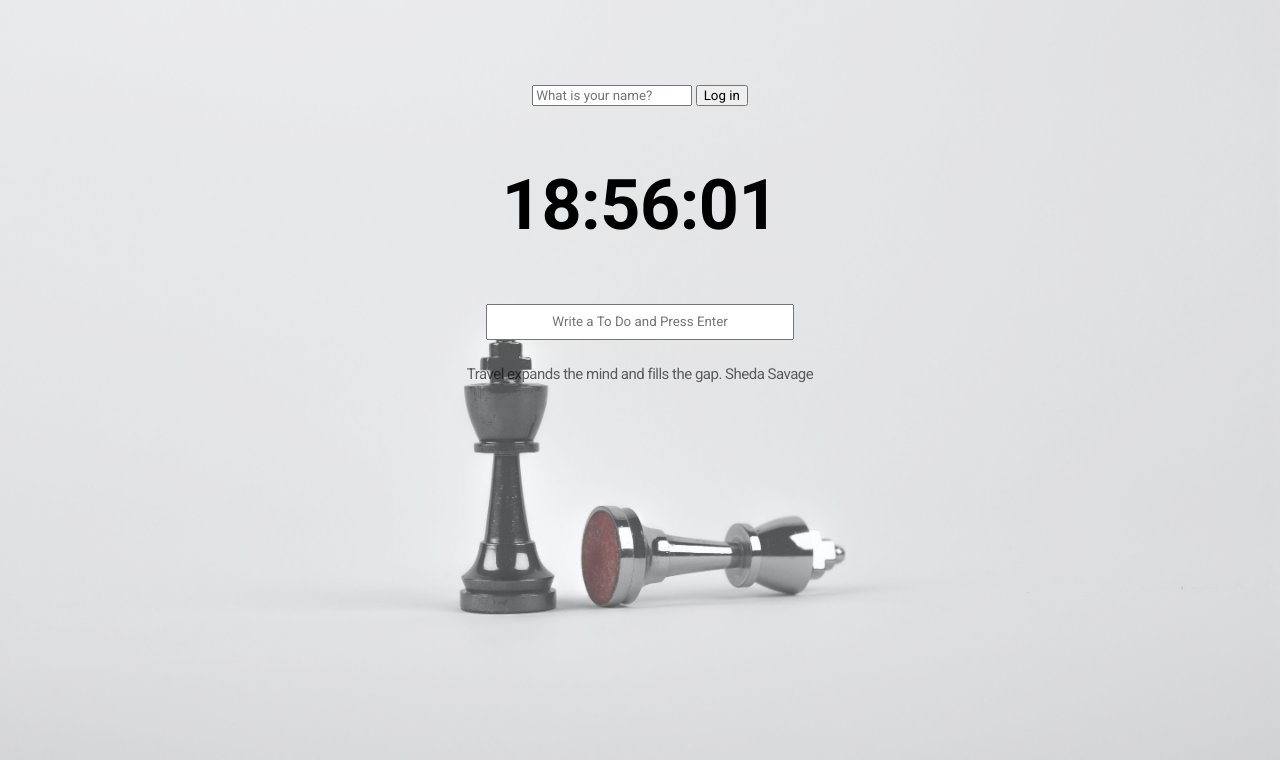
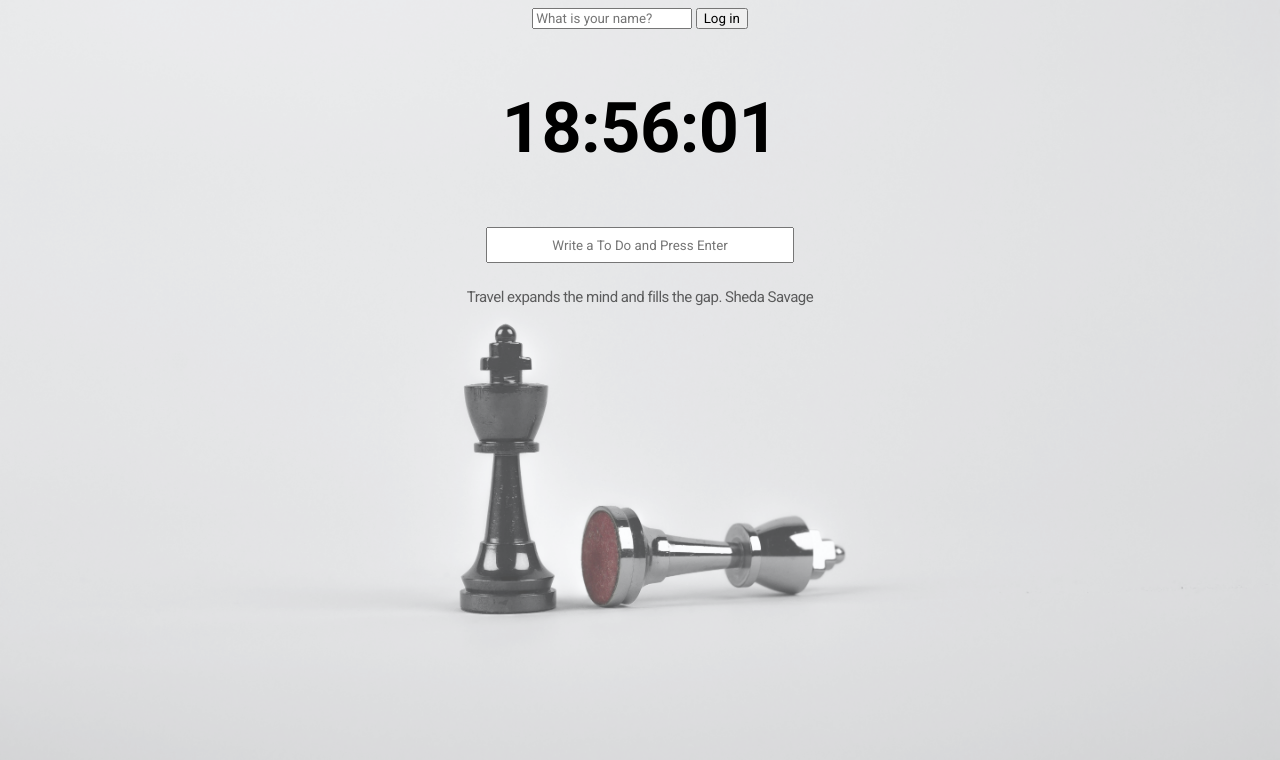
Before and after one commit to moolbum/momentum-clone, a plain HTML site: page index.html in a window 1280 px wide. Drawn offline with Linux system fonts and the light colour scheme.

Commit message:
Update style.css

```diff
--- a/css/style.css
+++ b/css/style.css
@@ -9,8 +9,8 @@ body {
     align-items: center;
     text-align: center;
     letter-spacing: -0.5px;
-    padding-top: 6%;
-}a
+    padding-top: -8%;
+}
 .hidden {
     display: none;
 }
```
